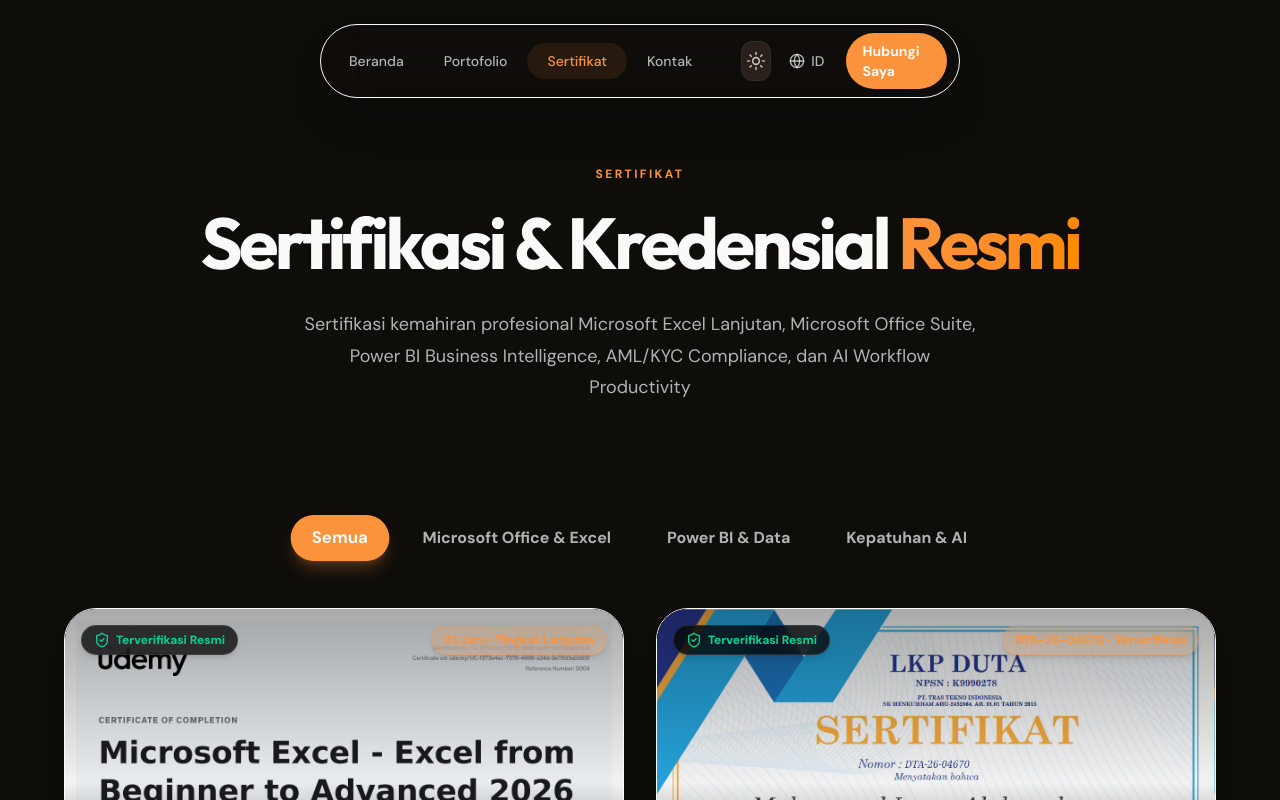
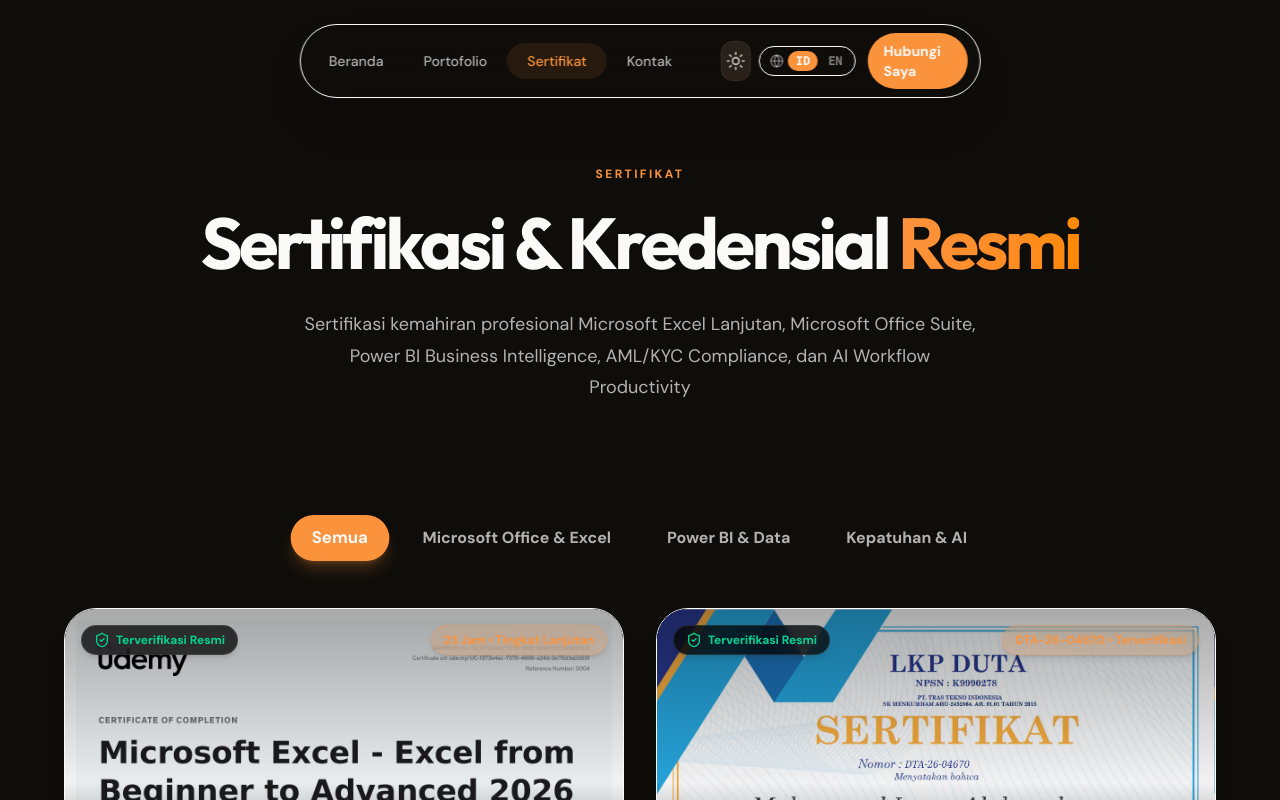
Before and after one commit to imamabdurrahmann/portfolio, a Next.js app: page /certificates in a window 1280 px wide. Shown: the top 800 px of the page. Built offline with nearby package versions, Linux system fonts and the light colour scheme.

Commit message:
fix: replace single globe button with explicit segmented [ID | EN] toggle and fix remaining localized labels

```diff
--- a/src/app/certificates/page.tsx
+++ b/src/app/certificates/page.tsx
@@ -34,7 +34,7 @@ export default function CertificatesPage() {
               <button
                 className="absolute -top-12 right-0 sm:right-2 p-2 rounded-full bg-white/10 hover:bg-white/20 text-white transition-colors"
                 onClick={() => setSelectedCert(null)}
-                title="Tutup"
+                title={locale === 'en' ? 'Close' : 'Tutup'}
               >
                 <X className="w-6 h-6" />
               </button>
--- a/src/app/projects/[slug]/page.tsx
+++ b/src/app/projects/[slug]/page.tsx
@@ -92,7 +92,7 @@ function ProjectDetail({ project }: ProjectDetailProps) {
                   </span>
                 )}
                 <span className="px-3 py-1 rounded-full bg-secondary text-foreground/70 text-xs font-medium uppercase tracking-wider border border-border">
-                  {project.category}
+                  {t(`projects.filter${project.category.charAt(0).toUpperCase() + project.category.slice(1)}`)}
                 </span>
               </div>
               <h1 className="text-2xl md:text-4xl font-bold text-foreground">
--- a/src/components/Banner.tsx
+++ b/src/components/Banner.tsx
@@ -162,7 +162,7 @@ export function Banner() {
                   <div className="w-3 h-3 rounded-full bg-green-500/80"></div>
                 </div>
                 <div className="flex-1 text-center text-xs font-mono text-foreground/60 flex items-center justify-center gap-2">
-                  <FileSpreadsheet className="w-3.5 h-3.5 text-emerald-400" /> ringkasan_eksekutif.xlsx
+                  <FileSpreadsheet className="w-3.5 h-3.5 text-emerald-400" /> {locale === 'en' ? 'executive_summary.xlsx' : 'ringkasan_eksekutif.xlsx'}
                 </div>
               </div>
 
--- a/src/components/LanguageToggle.tsx
+++ b/src/components/LanguageToggle.tsx
@@ -1,25 +1,38 @@
 "use client";
 
 import { useLocale } from "@/i18n/LocaleProvider";
-import { localeNames, type Locale } from "@/i18n/config";
 import { Globe } from "lucide-react";
 
 export function LanguageToggle() {
   const { locale, setLocale } = useLocale();
 
-  const toggleLocale = () => {
-    const newLocale: Locale = locale === "en" ? "id" : "en";
-    setLocale(newLocale);
-  };
-
   return (
-    <button
-      onClick={toggleLocale}
-      className="flex items-center gap-1.5 px-2.5 py-1.5 rounded-lg text-sm font-medium text-foreground/70 hover:text-foreground hover:bg-muted transition-colors"
-      aria-label={`Switch to ${locale === "en" ? "Indonesian" : "English"}`}
-    >
-      <Globe className="w-4 h-4" />
-      <span>{localeNames[locale]}</span>
-    </button>
+    <div className="flex items-center gap-0.5 p-1 rounded-full bg-secondary/80 border border-border text-xs font-mono">
+      <Globe className="w-3.5 h-3.5 ml-1.5 mr-0.5 text-foreground/50 shrink-0" />
+      <button
+        type="button"
+        onClick={() => setLocale("id")}
+        className={`px-2 py-0.5 rounded-full transition-all text-xs font-bold ${
+          locale === "id"
+            ? "bg-primary text-primary-foreground shadow-sm"
+            : "text-foreground/50 hover:text-foreground hover:bg-white/5"
+        }`}
+        title="Ganti ke Bahasa Indonesia"
+      >
+        ID
+      </button>
+      <button
+        type="button"
+        onClick={() => setLocale("en")}
+        className={`px-2 py-0.5 rounded-full transition-all text-xs font-bold ${
+          locale === "en"
+            ? "bg-primary text-primary-foreground shadow-sm"
+            : "text-foreground/50 hover:text-foreground hover:bg-white/5"
+        }`}
+        title="Switch to English"
+      >
+        EN
+      </button>
+    </div>
   );
 }
```
